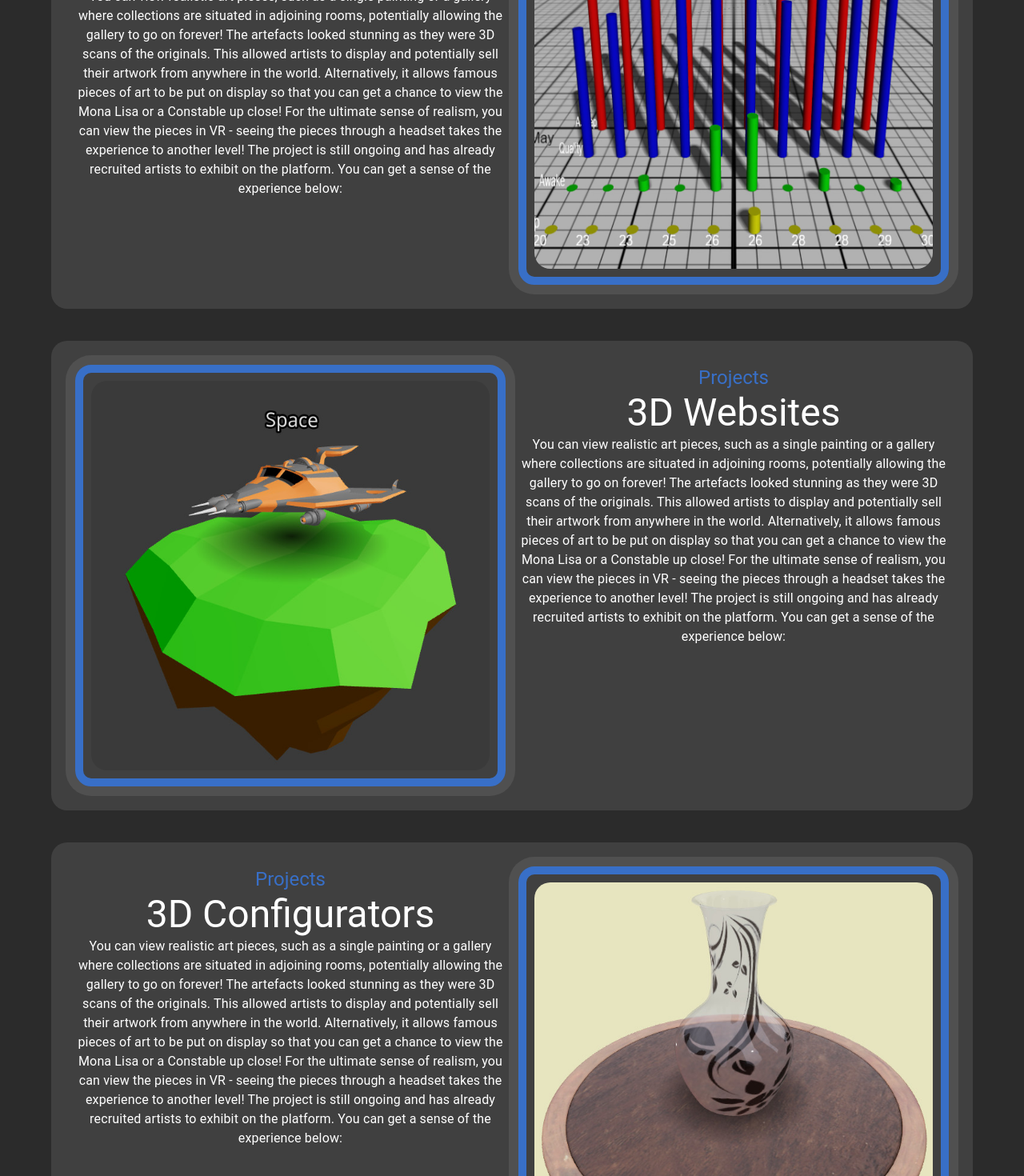
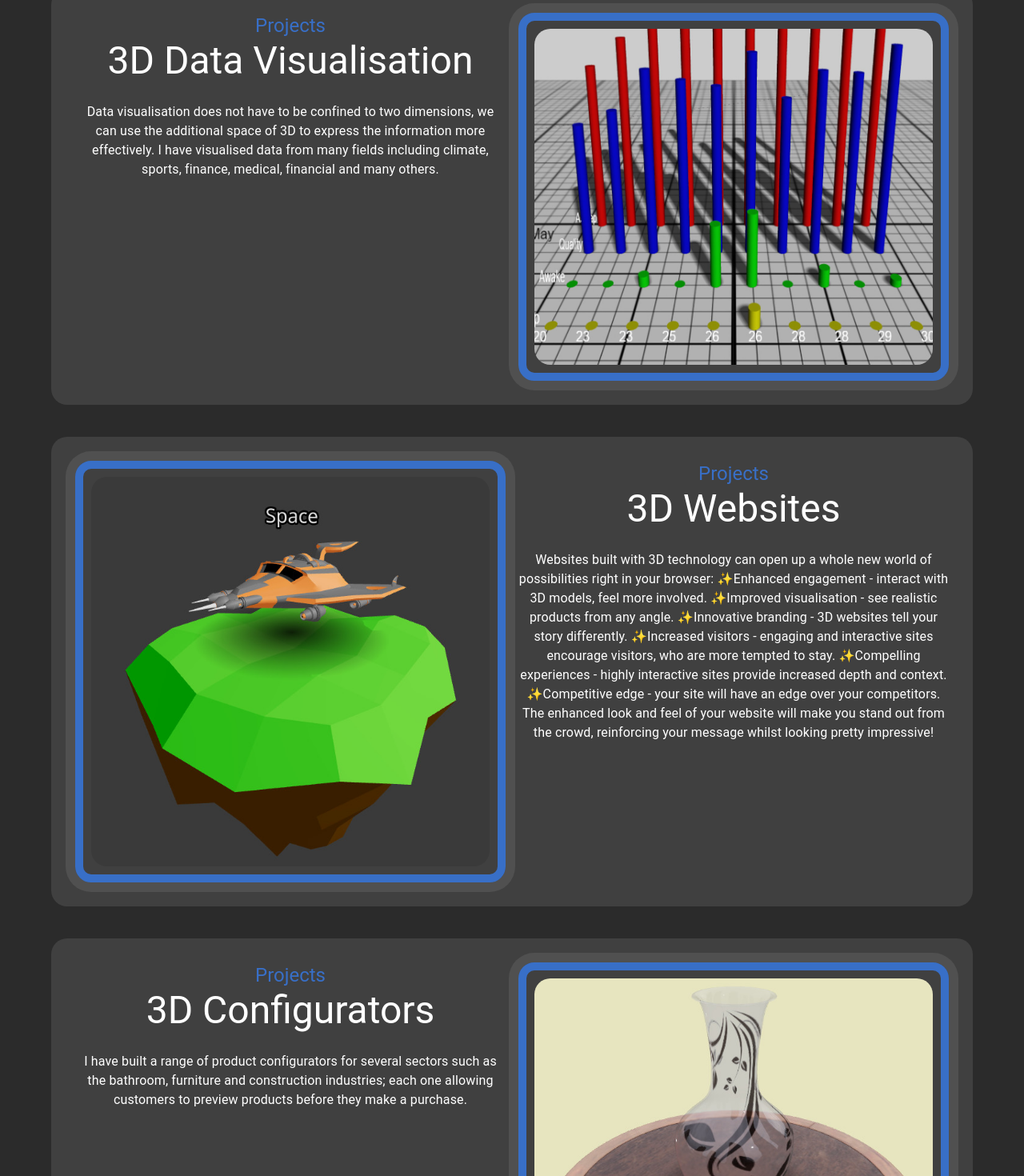
Before and after one commit to DoctorTone/drt_software_ltd, a React (Vite) app: page / in a window 1280 px wide. Shown: the part 1260-2730 px from the top of the page at 80% size. Built offline with nearby package versions, Linux system fonts and the light colour scheme.

Commit message:
Updated projects text

```diff
--- a/src/components/Projects.tsx
+++ b/src/components/Projects.tsx
@@ -27,7 +27,9 @@ const Projects = () => {
             <Typography variant="h5" color="#386fc7">
               Projects
             </Typography>
-            <Typography variant="h3">Virtual Art Gallery</Typography>
+            <Typography variant="h3" sx={{ mb: 3 }}>
+              Virtual Art Gallery
+            </Typography>
             <Typography variant="body1">
               You can view realistic art pieces, such as a single painting or a
               gallery where collections are situated in adjoining rooms,
@@ -51,20 +53,15 @@ const Projects = () => {
             <Typography variant="h5" color="#386fc7">
               Projects
             </Typography>
-            <Typography variant="h3">3D Data Visualisation</Typography>
+            <Typography variant="h3" sx={{ mb: 3 }}>
+              3D Data Visualisation
+            </Typography>
             <Typography variant="body1">
-              You can view realistic art pieces, such as a single painting or a
-              gallery where collections are situated in adjoining rooms,
-              potentially allowing the gallery to go on forever! The artefacts
-              looked stunning as they were 3D scans of the originals. This
-              allowed artists to display and potentially sell their artwork from
-              anywhere in the world. Alternatively, it allows famous pieces of
-              art to be put on display so that you can get a chance to view the
-              Mona Lisa or a Constable up close! For the ultimate sense of
-              realism, you can view the pieces in VR - seeing the pieces through
-              a headset takes the experience to another level! The project is
-              still ongoing and has already recruited artists to exhibit on the
-              platform. You can get a sense of the experience below:
+              Data visualisation does not have to be confined to two dimensions,
+              we can use the additional space of 3D to express the information
+              more effectively. I have visualised data from many fields
+              including climate, sports, finance, medical, financial and many
+              others.
             </Typography>
           </Grid>
           <Grid size={{ xs: 12, md: 6 }}>
@@ -91,20 +88,22 @@ const Projects = () => {
             <Typography variant="h5" color="#386fc7">
               Projects
             </Typography>
-            <Typography variant="h3">3D Websites</Typography>
+            <Typography variant="h3" sx={{ mb: 3 }}>
+              3D Websites
+            </Typography>
             <Typography variant="body1">
-              You can view realistic art pieces, such as a single painting or a
-              gallery where collections are situated in adjoining rooms,
-              potentially allowing the gallery to go on forever! The artefacts
-              looked stunning as they were 3D scans of the originals. This
-              allowed artists to display and potentially sell their artwork from
-              anywhere in the world. Alternatively, it allows famous pieces of
-              art to be put on display so that you can get a chance to view the
-              Mona Lisa or a Constable up close! For the ultimate sense of
-              realism, you can view the pieces in VR - seeing the pieces through
-              a headset takes the experience to another level! The project is
-              still ongoing and has already recruited artists to exhibit on the
-              platform. You can get a sense of the experience below:
+              Websites built with 3D technology can open up a whole new world of
+              possibilities right in your browser: ✨Enhanced engagement -
+              interact with 3D models, feel more involved. ✨Improved
+              visualisation - see realistic products from any angle.
+              ✨Innovative branding - 3D websites tell your story differently.
+              ✨Increased visitors - engaging and interactive sites encourage
+              visitors, who are more tempted to stay. ✨Compelling experiences -
+              highly interactive sites provide increased depth and context.
+              ✨Competitive edge - your site will have an edge over your
+              competitors. The enhanced look and feel of your website will make
+              you stand out from the crowd, reinforcing your message whilst
+              looking pretty impressive!
             </Typography>
           </Grid>
         </Grid>
@@ -115,20 +114,14 @@ const Projects = () => {
             <Typography variant="h5" color="#386fc7">
               Projects
             </Typography>
-            <Typography variant="h3">3D Configurators</Typography>
+            <Typography variant="h3" sx={{ mb: 3 }}>
+              3D Configurators
+            </Typography>
             <Typography variant="body1">
-              You can view realistic art pieces, such as a single painting or a
-              gallery where collections are situated in adjoining rooms,
-              potentially allowing the gallery to go on forever! The artefacts
-              looked stunning as they were 3D scans of the originals. This
-              allowed artists to display and potentially sell their artwork from
-              anywhere in the world. Alternatively, it allows famous pieces of
-              art to be put on display so that you can get a chance to view the
-              Mona Lisa or a Constable up close! For the ultimate sense of
-              realism, you can view the pieces in VR - seeing the pieces through
-              a headset takes the experience to another level! The project is
-              still ongoing and has already recruited artists to exhibit on the
-              platform. You can get a sense of the experience below:
+              I have built a range of product configurators for several sectors
+              such as the bathroom, furniture and construction industries; each
+              one allowing customers to preview products before they make a
+              purchase.
             </Typography>
           </Grid>
           <Grid size={{ xs: 12, md: 6 }}>
@@ -155,20 +148,16 @@ const Projects = () => {
             <Typography variant="h5" color="#386fc7">
               Projects
             </Typography>
-            <Typography variant="h3">Physics and Simulation</Typography>
+            <Typography variant="h3" sx={{ mb: 3 }}>
+              Physics and Simulation
+            </Typography>
             <Typography variant="body1">
-              You can view realistic art pieces, such as a single painting or a
-              gallery where collections are situated in adjoining rooms,
-              potentially allowing the gallery to go on forever! The artefacts
-              looked stunning as they were 3D scans of the originals. This
-              allowed artists to display and potentially sell their artwork from
-              anywhere in the world. Alternatively, it allows famous pieces of
-              art to be put on display so that you can get a chance to view the
-              Mona Lisa or a Constable up close! For the ultimate sense of
-              realism, you can view the pieces in VR - seeing the pieces through
-              a headset takes the experience to another level! The project is
-              still ongoing and has already recruited artists to exhibit on the
-              platform. You can get a sense of the experience below:
+              The web isn't just confined to visualisations, it's also capable
+              of the realistic simulation of many things from solar systems to
+              atomic structures. Here are a couple of examples: ### The Solar
+              System This demo was built for schools to help visualise the solar
+              system - to get a sense of how far away everything is and how big
+              the planets are, especially in relation to the Earth.
             </Typography>
           </Grid>
         </Grid>
@@ -179,20 +168,13 @@ const Projects = () => {
             <Typography variant="h5" color="#386fc7">
               Projects
             </Typography>
-            <Typography variant="h3">Spline Components</Typography>
+            <Typography variant="h3" sx={{ mb: 3 }}>
+              Spline Components
+            </Typography>
             <Typography variant="body1">
-              You can view realistic art pieces, such as a single painting or a
-              gallery where collections are situated in adjoining rooms,
-              potentially allowing the gallery to go on forever! The artefacts
-              looked stunning as they were 3D scans of the originals. This
-              allowed artists to display and potentially sell their artwork from
-              anywhere in the world. Alternatively, it allows famous pieces of
-              art to be put on display so that you can get a chance to view the
-              Mona Lisa or a Constable up close! For the ultimate sense of
-              realism, you can view the pieces in VR - seeing the pieces through
-              a headset takes the experience to another level! The project is
-              still ongoing and has already recruited artists to exhibit on the
-              platform. You can get a sense of the experience below:
+              While building several websites in Spline, I created a set of
+              reusable components. This component shows a collection of animated
+              text effects and materials.
             </Typography>
           </Grid>
           <Grid size={{ xs: 12, md: 6 }}>
@@ -219,20 +201,21 @@ const Projects = () => {
             <Typography variant="h5" color="#386fc7">
               Projects
             </Typography>
-            <Typography variant="h3">3D Medical Visualisation</Typography>
+            <Typography variant="h3" sx={{ mb: 3 }}>
+              3D Medical Visualisation
+            </Typography>
             <Typography variant="body1">
-              You can view realistic art pieces, such as a single painting or a
-              gallery where collections are situated in adjoining rooms,
-              potentially allowing the gallery to go on forever! The artefacts
-              looked stunning as they were 3D scans of the originals. This
-              allowed artists to display and potentially sell their artwork from
-              anywhere in the world. Alternatively, it allows famous pieces of
-              art to be put on display so that you can get a chance to view the
-              Mona Lisa or a Constable up close! For the ultimate sense of
-              realism, you can view the pieces in VR - seeing the pieces through
-              a headset takes the experience to another level! The project is
-              still ongoing and has already recruited artists to exhibit on the
-              platform. You can get a sense of the experience below:
+              Medical imaging software can be very complex and expensive, with a
+              steep learning curve. We wanted to create an application that
+              could be used to measure and monitor tumour lesions that was
+              simple to use and gave accurate results. In conjunction with a
+              neurosurgeon, I built an application that took a collection of 2D
+              medical images and created a 3D volume. This can then be used to
+              visualise anatomic structures and identify areas of interest. The
+              software allowed specified areas to be isolated, and the
+              corresponding data could then be analysed and any cancerous
+              lesions were identified and measured. This then allowed monitoring
+              of the tumour to determine the effectiveness of any treatments.
             </Typography>
           </Grid>
         </Grid>
```
Also changed, not shown: src/components/TopSection.tsx (+10 -2 lines).
